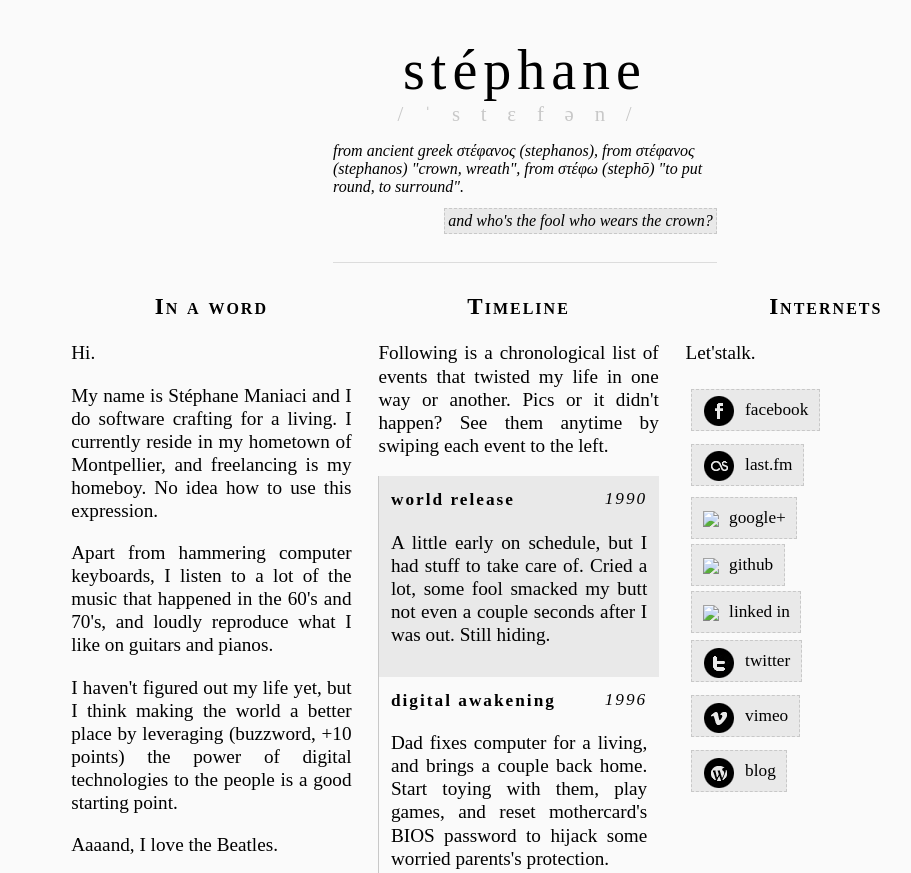
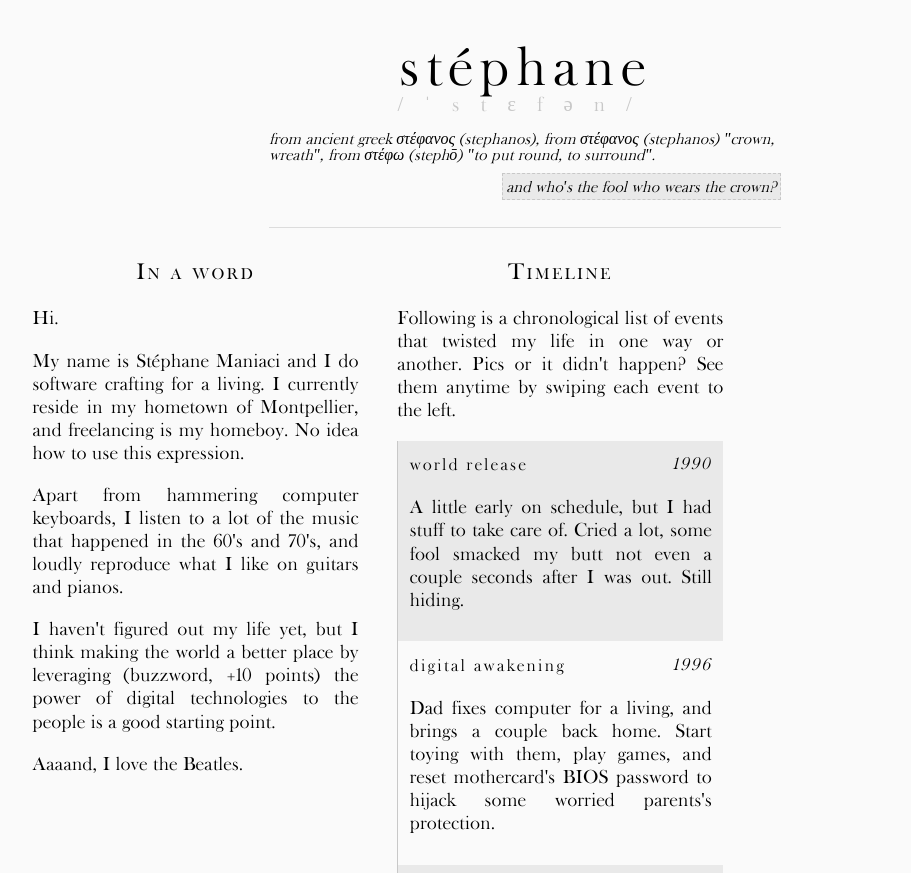
Before and after one commit to freesteph/selfweb, a plain HTML site: page index.html in a window 1280 px wide. Shown: the top 873 px of the page, without its empty margins (115-1026 px from the left). Drawn offline with Linux system fonts and the light colour scheme.

Commit message:
use less css

```diff
--- a/css/style.less
+++ b/css/style.less
@@ -11,109 +11,176 @@
     font-style: normal;
 }
 
-/* global styling */
 body {
     margin:0 auto;
-    padding:1em;
+    text-align:center;
+    padding-top:3%;
+    font-size:100%;
     font-family:"OpenBaskerville0.0.53";
-    max-width:20em;
+    background:rgb(250, 250, 250);
+}
+
+#main {
+    margin:0 auto;
+    padding:2em 0;
+}
+
+a {
+    text-decoration:none;
+    border:1px dashed rgb(200, 200, 200);
+    background-color:rgb(233, 233, 233);
+    padding:0.2em;
+    font-size:0.9em;
+    color:black;
 }
 
 p {
-    padding:0.3em 0;
+    margin:1em 0;
 }
 
-p.sep {
-    font-family:Nymphette;
-    text-align:center;
-    font-size:3.5em;
-    color:rgb(120, 120, 120);
-    padding:0;
+ul {
+    list-style:none;
 }
 
-hr {
-    height:0px;
-    width:70%;
-    color:white;
-    margin:1em auto;
+span.strike {
+    text-decoration:line-through;
 }
 
-div#header {
-    text-align:center;
+header {
+    max-width:90%;
+    margin:0 auto;
+    text-transform:lowercase;
+    border-bottom:1px solid rgb(220, 220, 220);
+    padding-bottom:1em;
 
     h1 {
-	font-size:420%;
-	padding:0.5em;
+	letter-spacing:6px;
+	font-weight:100;
+	font-size:350%;
+	text-transform:lowercase;
     }
 
     h2 {
 	color:rgb(200, 200, 200);
-	font-family:serif;
-	font-size:1.8em;
-	letter-spacing:2px;
+	font-weight:100;
+	font-size:130%;
+	letter-spacing:1em;
     }
 
-    h3, h4 {
-	text-align:left;
-	padding:0.7em;
-	font-size:0.9em;
+    p {
 	font-style:italic;
     }
 
-    h4 {
+    p:nth-of-type(odd) {
+	text-align:left;
+    }
+
+    p:nth-of-type(even) {
 	text-align:right;
-	font-style:0.9em;
-	padding-top:0.3em;
+    }
+
+    p:nth-of-type(even) a {
+	font-size:1em;
     }
 }
 
-div.section {
-    margin:0 auto;
+section {
+    position:relative;
+    float:left;
+    padding:0 1em;
+    text-align:justify;
+    font-size:1.2em;
+    line-height:1.2em;
+    width:17em;
 
-    p {
-	text-align:justify;
-	font-size:1.1em;
+    h2 {
+	text-align:center;
+	font-variant:small-caps;
+	letter-spacing:2px;
+	font-size:1.2em;
+	margin-bottom:1em;
+    }
+}
+
+ul#events {
+    list-style:none;
+
+    li {
+	padding:0.6em;
+	border-left:1px solid rgb(200, 200, 200);
+    }
+
+    li:last-child {
+	margin-bottom:0;
+	padding-bottom:0;
+    }
+
+    li:nth-of-type(odd) {
+	background-color:rgb(233, 233, 233);
+    }
+
+    li.important {
+	box-shadow:0px 0px 33px grey;
+	border:1px solid rgb(166, 166, 166);
+	transform: rotate(-3deg);
+	margin:1.13em 0;
     }
 
     h3 {
-	font-variant:small-caps;
-	font-style:italic;
-	border-bottom:1px solid rgb(180, 180, 180);
-	font-size:1.3em;
-	padding:0.3em 0;
-    }
-
-    & > div.event:first-child {
-	background:red;
+	text-align:left;
+	display:inline;
+	text-transform:lowercase;
+	letter-spacing:2px;
+	font-size:0.9em;
+	font-weight:300;
     }
 }
 
-div.event {
-    padding:1em;
-    background-color:rgb(233, 233, 233);
+span.list-date {
+    float:right;
+    font-style:italic;
+    letter-spacing:2px;
+    font-size:0.9em;
+}
 
-    h4 {
-	display:inline;
-	text-transform:lowercase;
-	border-bottom:1px solid black;
-	font-size:1.3em;
+ul#links {
+    li {
+	margin:1em 0;
+
+	a {
+	    padding:0.6em;
+	    text-transform:lowercase;
+	}
     }
 
-    h6 {
-	display:inline;
-	float:right;
-	letter-spacing:2px;
-	font-weight:bold;
+    img {
+	vertical-align:middle;
+	padding-right: 0.6em;
+    }
+}
+
+footer {
+    clear:both;
+    left:0;
+    right:0;
+    top:100%;
+    padding:0.1em 0;
+    background-color:rgb(233, 233, 233);
+    border-top:1px solid rgb(220, 220, 220);
+    color:rgb(33, 33, 33);
+}
+
+footer p {
+    text-transform:lowercase;
+    letter-spacing:0.6%;
+}
+
+@media screen and (min-width: 768px) {
+    #main {
+	max-width:80%;
     }
 
-    p {
-	padding:1em 0;
-	text-align:left;
-	font-family:0.9em;
+    header {
+	max-width:32em;
     }
-
-    &:nth-child(even) {
-	background-color:rgb(200, 200, 200);
-    }
-
 }
--- a/index.html
+++ b/index.html
@@ -3,9 +3,14 @@
 <html lang="en/us">
 
 <head>
-  <meta http-equiv="Content-Type" content="text/html; charset=utf-8"/>
-  <meta name="viewport" content="initial-scale=1.0, width=device-width"/>
-  <link rel="stylesheet" href="css/style.css" type="text/css" />
+    <title>St&eacute;phane Maniaci: HOME</title>
+    <link rel="stylesheet" type="text/css" href="css/reset.css">
+    <meta http-equiv="Content-Type" content="text/html; charset=utf-8"/>
+    <meta name="viewport" content="initial-scale=1.0, width=device-width"/>
+    <link rel="stylesheet" href="css/style.less" type="text/less">
+    <script type="text/javascript" src="js/jquery-1.6.4.min.js"></script>
+    <script type="text/javascript" src="js/less-1.1.5.min.js"></script>
+
 </head>
 
 <body>
```
